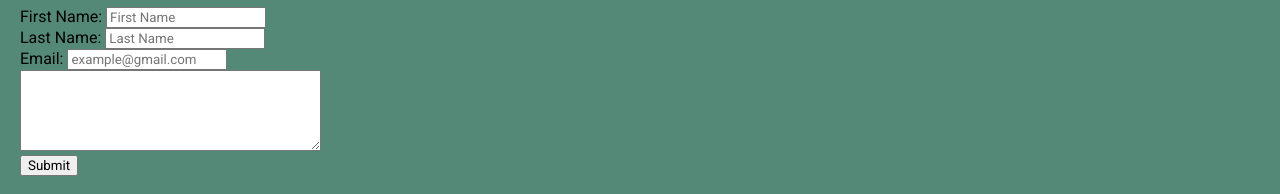
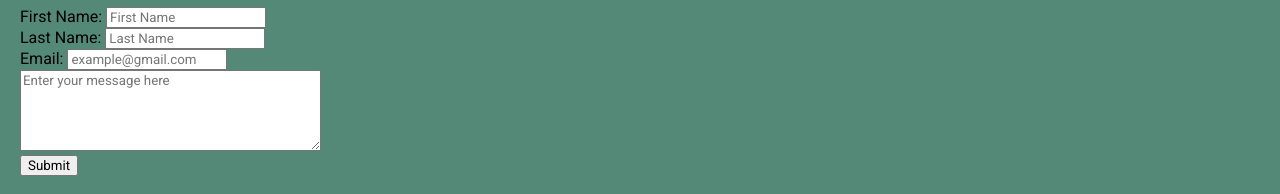
Before and after one commit to andrewssteven/css-project, a plain HTML site: page index.html in a window 1280 px wide. Shown: the part 1120-1314 px from the top of the page. Drawn offline with Linux system fonts and the light colour scheme.

Commit message:
textarea update

```diff
--- a/index.html
+++ b/index.html
@@ -84,7 +84,7 @@
             <label for="email">Email: </label>
             <input type="email" placeholder="example@gmail.com">
             <br>
-            <textarea name="" id="" cols="40" rows="5"></textarea>
+            <textarea name="" id="" cols="40" rows="5" placeholder="Enter your message here"></textarea>
             <br>
             <button type="submit">Submit</button>
         </form>
```
